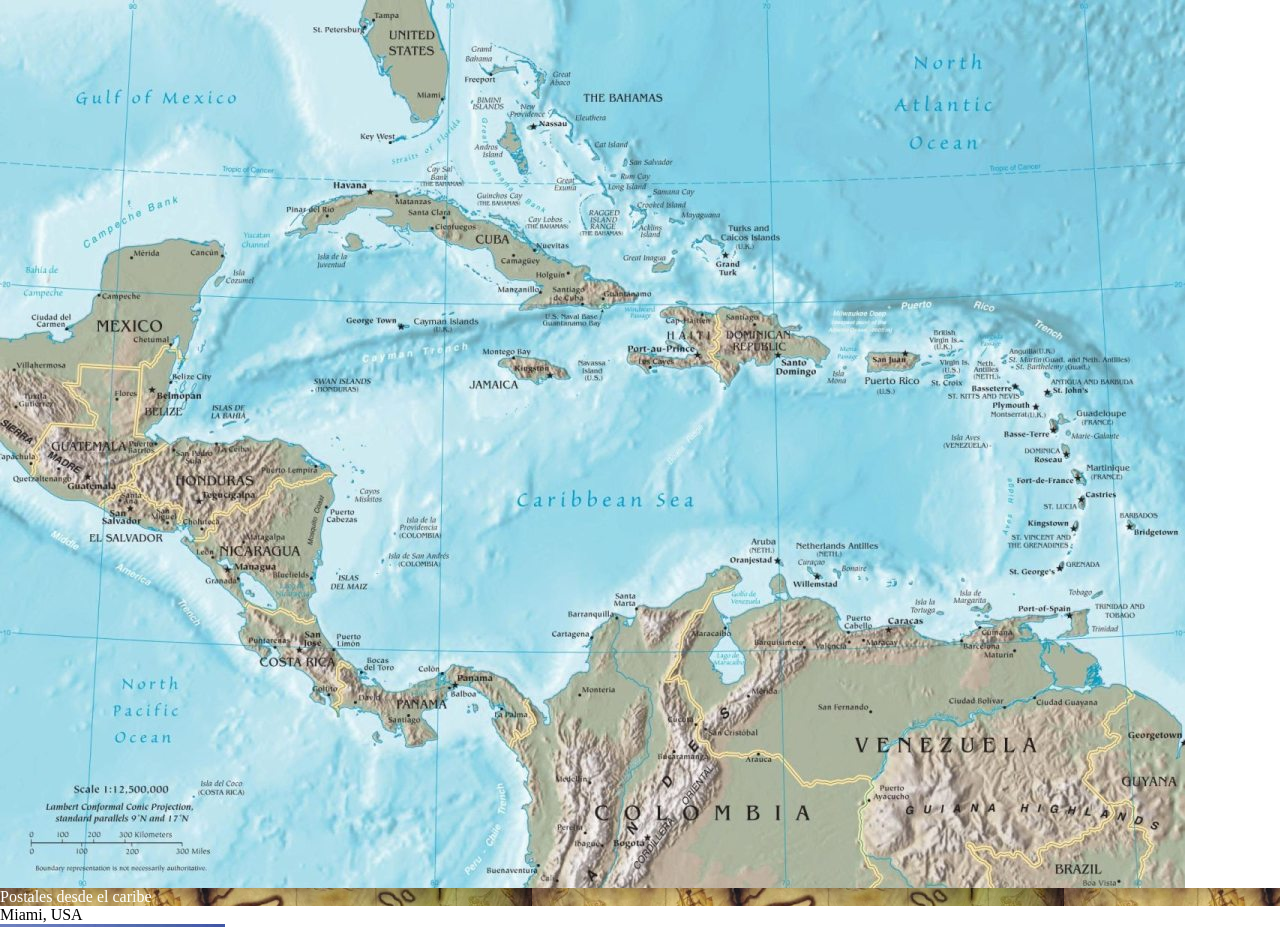
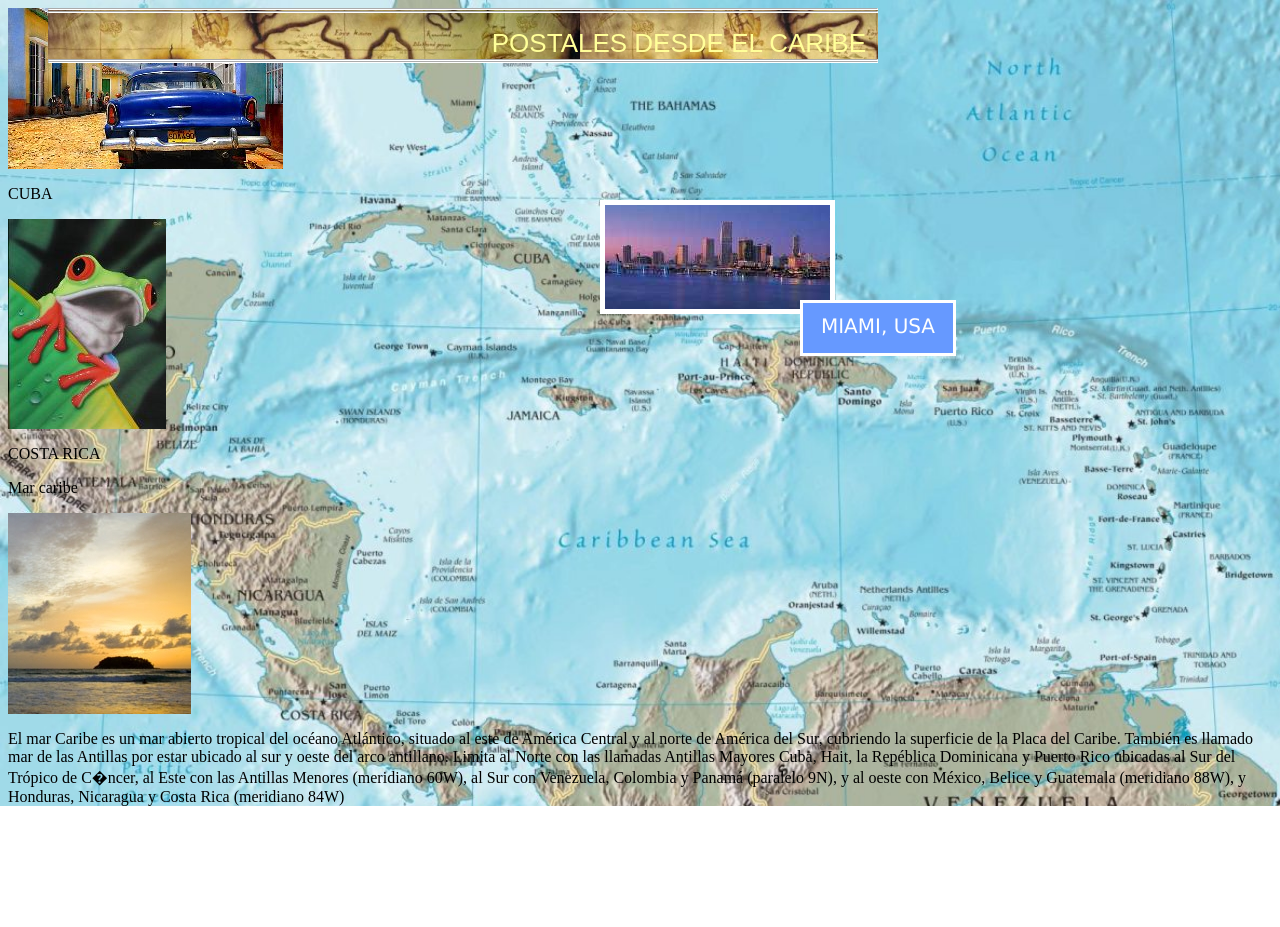
Before and after one commit to ChristianSalguero/AplicacionesWeb, a plain HTML site: page css/ejercicio07/index.html in a window 1280 px wide. Shown: the top 927 px of the page. After the commit the page ends 806 px from the top, so only its background shows below. Drawn offline with Linux system fonts and the light colour scheme.

Commit message:
7 sin terminar

```diff
--- a/css/ejercicio07/index.html
+++ b/css/ejercicio07/index.html
@@ -4,19 +4,41 @@
     <link rel="stylesheet" href="style.css">
 </head>
 <body>
-    <img src="img/Caribe.jpg" alt="Mapa Caribe" class="mapa">
-    <div class="titulo">Postales desde el caribe</div>
-    <div class="miami">Miami, USA</div>
-    <div class="usa"><img src="img/Miami.jpg" alt="Miami"></div>
-    <div class="coche"><img src="img/cuba.jpg" alt="Cuba"></div>
-    <div class="cuba">CUBA</div>
-    <div class="rana"><img src="img/rana.jpg" alt="Rana"></div>
-    <div class="costa">COSTA RICA</div>
-    <div class="caribe">Mar caribe
-        <div class="puestaSol"><img src="img/puestaSol.jpg" alt="Puesta De Sol"></div>
+    <div class="titulo">
+        <hr class="primer"/><hr class="segundo"/>
+        <p>POSTALES DESDE EL CARIBE</p>
+        <hr class="primer"/><hr class="segundo"/>
+    </div>
+    <div class="miami">
+        <p>MIAMI, USA</p>
+    </div>
+    <div class="usa">
+        <img src="img/Miami.jpg" alt="Miami">
+    </div>
+    <div class="coche">
+        <img src="img/cuba.jpg" alt="Cuba">
+    </div>
+    <div class="cuba">
+        <p>CUBA</p>
+    </div>
+    <div class="rana">
+        <img src="img/rana.jpg" alt="Rana">
+    </div>
+    <div class="costa">
+        <p>COSTA RICA</p>
+    </div>
+    <div class="caribe">
+        <p>Mar caribe</p>
+
+        <div class="puestaSol">
+            <img src="img/puestaSol.jpg" alt="Puesta De Sol">
+        </div>
+
         <div class="datos">
-            El mar Caribe es un mar abierto tropical del oc�ano Atl�ntico, situado al este de Am�rica Central y al norte de Am�rica del Sur, cubriendo la superficie de la Placa del Caribe. Tambi�n es llamado mar de las Antillas por estar ubicado al sur y oeste del arco antillano.
-            Limita al Norte con las llamadas Antillas Mayores �Cuba, Hait�, la Rep�blica Dominicana y Puerto Rico� ubicadas al Sur del Tr�pico de C�ncer, al Este con las Antillas Menores (meridiano 60�W), al Sur con Venezuela, Colombia y Panam� (paralelo 9�N), y al oeste con M�xico, Belice y Guatemala (meridiano 88�W), y Honduras, Nicaragua y Costa Rica (meridiano 84�W)
+            <p>
+            El mar Caribe es un mar abierto tropical del océano Atlántico, situado al este de América Central y al norte de América del Sur, cubriendo la superficie de la Placa del Caribe. También es llamado mar de las Antillas por estar ubicado al sur y oeste del arco antillano.
+            Limita al Norte con las llamadas Antillas Mayores Cuba, Hait, la Repéblica Dominicana y Puerto Rico ubicadas al Sur del Trópico de C�ncer, al Este con las Antillas Menores (meridiano 60W), al Sur con Venezuela, Colombia y Panamá (paralelo 9N), y al oeste con México, Belice y Guatemala (meridiano 88W), y Honduras, Nicaragua y Costa Rica (meridiano 84W)
+            </p>
         </div>
     </div>
 </body>
--- a/css/ejercicio07/style.css
+++ b/css/ejercicio07/style.css
@@ -1,7 +1,61 @@
 body {
-    margin: 0 0 0 0;
-}
+    height: 500px;
+    background-image: url("img/Caribe.jpg");
+    background-repeat:no-repeat;
+    background-size: cover;
+  }
+
 div.titulo {
     background-image: url(img/mapa.jpg);
+    text-align: right;
+    height: 53px;
+    width: 830px;
+    margin-left: 40px;
+    position: fixed;
+}
+
+div.titulo p {
+    font-size: 26px;
+    color: #FFFF99;
+    font-family: Arial;
+    margin: 15px 12px 0 0;
+}
+
+hr.primer {
+    padding: 0;
+    margin: 0 0 0 0;
+    border-color: white;
+}
+
+hr.segundo {
+    padding: 0;
+    margin: 0.5px 0 0 0;
+    border-color: white;
+}
+
+div.miami {
+    border: 3px solid white;
+    background-color: #6699FF;
+    height: 50px;
+    width: 150px;
+    position: absolute;
+    top: 300px;
+    left: 800px;
+}
+
+div.miami p {
     color: white;
+    font-family: Verdana;
+    font-size: 20px;
+    text-align: center;
+    margin: 11px 0 0 0;
 }
+
+div.usa {
+    border: 5px solid white;
+    background-color: #6699FF;
+    position: absolute;
+    top: 200px;
+    left: 600px;
+    z-index: -1;
+}
```
